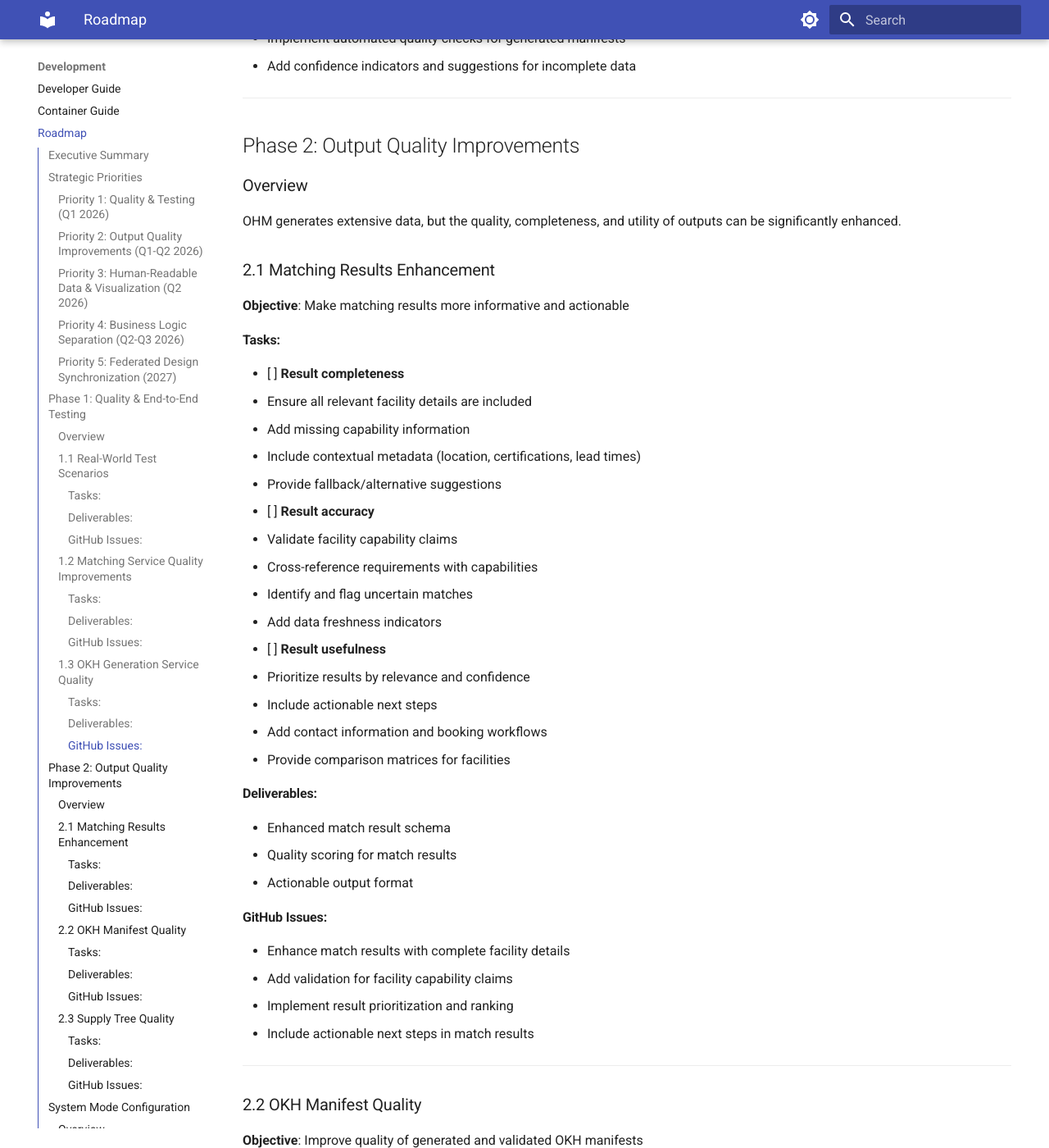
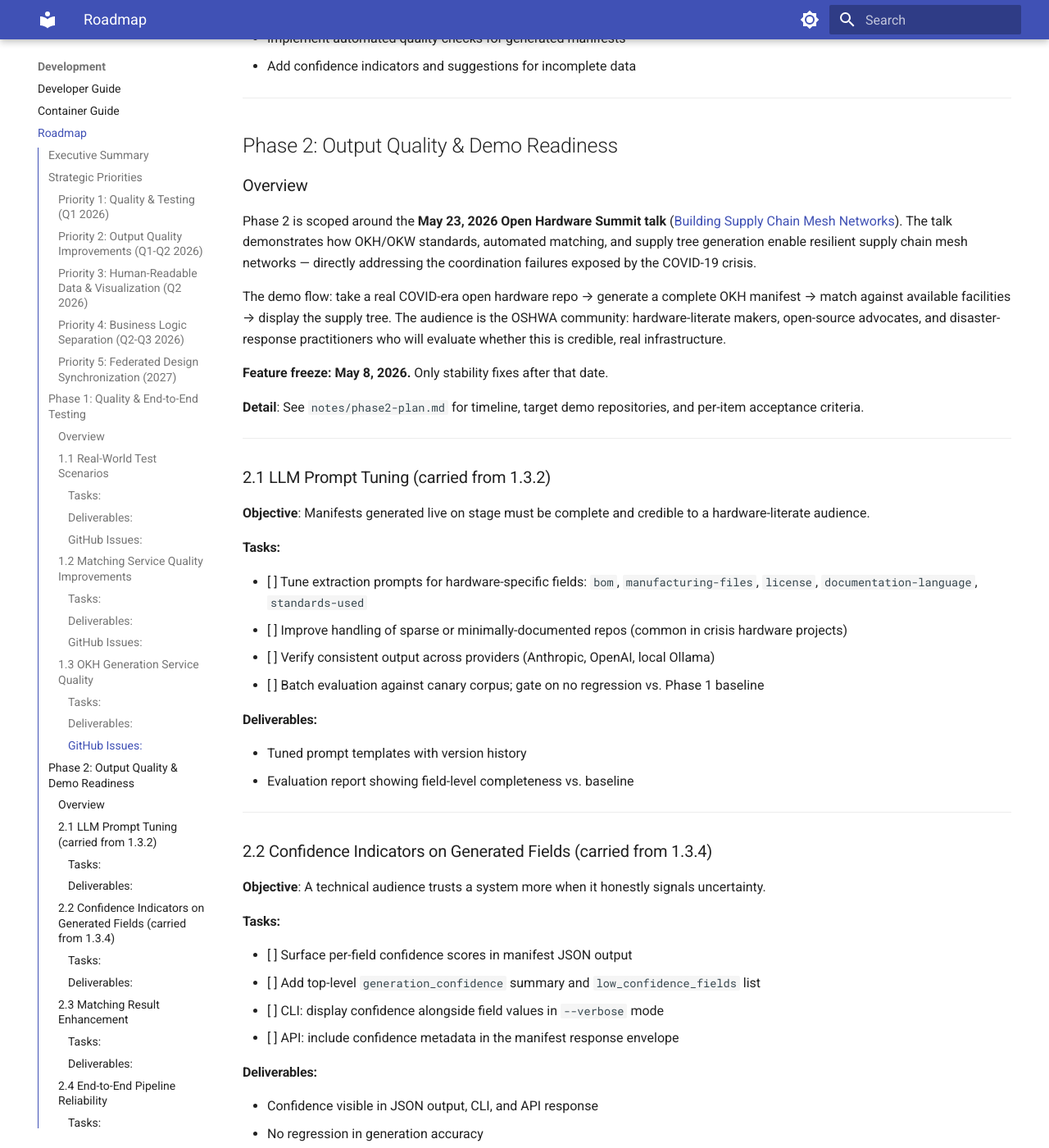
Before and after one commit to helpfulengineering/supply-graph-ai, an MkDocs documentation site: the page built from docs/development/roadmap.md, in a window 1280 px wide and 1400 px high, scrolled down 4424 px. Shown: the whole window at 82% size. Built offline with MkDocs 1.6.1 and Material for MkDocs 9.7.7, drawn with Linux system fonts in a browser that asks for light colours; some of the changed text lies outside the part shown.

Commit message:
phase 2 planning

```diff
--- a/docs/development/roadmap.md
+++ b/docs/development/roadmap.md
@@ -150,163 +150,132 @@ Core features work but lack comprehensive real-world validation. This phase esta
 
 ---
 
-## Phase 2: Output Quality Improvements
+## Phase 2: Output Quality & Demo Readiness
 
 ### Overview
-OHM generates extensive data, but the quality, completeness, and utility of outputs can be significantly enhanced.
 
-### 2.1 Matching Results Enhancement
+Phase 2 is scoped around the **May 23, 2026 Open Hardware Summit talk** ([Building Supply Chain Mesh Networks](https://2026.oshwa.org/talks/110-nathan-parker/)). The talk demonstrates how OKH/OKW standards, automated matching, and supply tree generation enable resilient supply chain mesh networks — directly addressing the coordination failures exposed by the COVID-19 crisis.
 
-**Objective**: Make matching results more informative and actionable
+The demo flow: take a real COVID-era open hardware repo → generate a complete OKH manifest → match against available facilities → display the supply tree. The audience is the OSHWA community: hardware-literate makers, open-source advocates, and disaster-response practitioners who will evaluate whether this is credible, real infrastructure.
 
-#### Tasks:
-- [ ] **Result completeness**
-  - Ensure all relevant facility details are included
-  - Add missing capability information
-  - Include contextual metadata (location, certifications, lead times)
-  - Provide fallback/alternative suggestions
+**Feature freeze: May 8, 2026.** Only stability fixes after that date.
 
-- [ ] **Result accuracy**
-  - Validate facility capability claims
-  - Cross-reference requirements with capabilities
-  - Identify and flag uncertain matches
-  - Add data freshness indicators
-
-- [ ] **Result usefulness**
-  - Prioritize results by relevance and confidence
-  - Include actionable next steps
-  - Add contact information and booking workflows
-  - Provide comparison matrices for facilities
-
-#### Deliverables:
-- Enhanced match result schema
-- Quality scoring for match results
-- Actionable output format
-
-#### GitHub Issues:
-- Enhance match results with complete facility details
-- Add validation for facility capability claims
-- Implement result prioritization and ranking
-- Include actionable next steps in match results
+**Detail**: See `notes/phase2-plan.md` for timeline, target demo repositories, and per-item acceptance criteria.
 
 ---
 
-### 2.2 OKH Manifest Quality
+### 2.1 LLM Prompt Tuning (carried from 1.3.2)
 
-**Objective**: Improve quality of generated and validated OKH manifests
+**Objective**: Manifests generated live on stage must be complete and credible to a hardware-literate audience.
 
 #### Tasks:
-- [ ] **Manifest completeness**
-  - Encourage/enforce critical field completion
-  - Suggest values for optional fields
-  - Validate cross-field consistency
-  - Provide field-level quality indicators
-
-- [ ] **Manifest accuracy**
-  - Verify technical specifications
-  - Validate standard compliance
-  - Check unit consistency
-  - Flag suspicious or unlikely values
-
-- [ ] **Manifest usability**
-  - Add helpful descriptions and documentation
-  - Provide examples for complex fields
-  - Include validation explanations
-  - Suggest improvements and best practices
+- [ ] Tune extraction prompts for hardware-specific fields: `bom`, `manufacturing-files`, `license`, `documentation-language`, `standards-used`
+- [ ] Improve handling of sparse or minimally-documented repos (common in crisis hardware projects)
+- [ ] Verify consistent output across providers (Anthropic, OpenAI, local Ollama)
+- [ ] Batch evaluation against canary corpus; gate on no regression vs. Phase 1 baseline
 
 #### Deliverables:
-- Enhanced OKH validation system
-- Manifest quality scoring
-- Automated improvement suggestions
-
-#### GitHub Issues:
-- Implement manifest completeness checking and suggestions
-- Add technical specification verification
-- Create manifest quality scoring system
-- Provide automated improvement suggestions
+- Tuned prompt templates with version history
+- Evaluation report showing field-level completeness vs. baseline
 
 ---
 
-### 2.3 Supply Tree Quality
+### 2.2 Confidence Indicators on Generated Fields (carried from 1.3.4)
 
-**Objective**: Ensure supply trees are complete, correct, and usable
+**Objective**: A technical audience trusts a system more when it honestly signals uncertainty.
 
 #### Tasks:
-- [ ] **Supply tree validation**
-  - Verify all requirements are addressed
-  - Check facility capability coverage
-  - Validate process dependencies
-  - Avoid timeline feasibility requirements in minimal mode
-
-- [ ] **Supply tree optimization**
-  - Identify bottlenecks and constraints
-  - Suggest process improvements
-  - Optimize for cost/time/quality tradeoffs
-  - Provide alternative supply tree options
-
-- [ ] **Supply tree documentation**
-  - Clear explanation of each node
-  - Reasoning for facility selections
-  - Risk assessment and mitigation
-  - Implementation guidance
+- [ ] Surface per-field confidence scores in manifest JSON output
+- [ ] Add top-level `generation_confidence` summary and `low_confidence_fields` list
+- [ ] CLI: display confidence alongside field values in `--verbose` mode
+- [ ] API: include confidence metadata in the manifest response envelope
 
 #### Deliverables:
-- Supply tree validation framework
-- Optimization algorithms
-- Comprehensive documentation templates
-
-#### GitHub Issues:
-- Implement supply tree validation system
-- Add supply tree optimization algorithms
-- Create supply tree documentation templates
-- Provide alternative supply tree suggestions
+- Confidence visible in JSON output, CLI, and API response
+- No regression in generation accuracy
 
 ---
 
-## System Mode Configuration
+### 2.3 Matching Result Enhancement
 
-### Overview
-OHM must operate in environments with limited or unreliable data (developing regions, conflict zones, disaster response). We need a centralized configuration mechanism to control how strict validations are and what minimum acceptable metrics apply when evaluating supply tree solutions.
+**Objective**: The match output is one of the two core things being demonstrated — it must be readable, complete, and credible.
 
-### Objectives
-- Provide a single, centralized “System Mode” configuration integrated with existing config management
-- Support preset modes (Minimal, Standard, Strict) and custom profiles
-- Allow any validation metric to define minimum acceptable thresholds
-
-### Tasks:
-- [ ] **Define System Mode schema**
-  - Mode identifiers (minimal, standard, strict)
-  - Per-metric minimum thresholds
-  - Flags to enable/disable validation classes
-- [ ] **Integrate with config management**
-  - Config file support and overrides
-  - Environment variable support
-  - CLI overrides for temporary mode changes
-- [ ] **Apply System Mode to validations**
-  - Supply tree validation uses mode thresholds
-  - Matching outputs and OKH quality checks respect mode settings
-  - Safe defaults for low‑data environments
-- [ ] **Preset modes**
-  - Minimal: coverage + dependency checks only
-  - Standard: adds quality context checks
-  - Strict: enables all validations and thresholds
-- [ ] **Documentation**
-  - Mode definitions and when to use them
-  - Example configuration profiles
-  - Guidance for low‑data environments
+#### Tasks:
+- [ ] Ensure all relevant facility details are included in match results (capabilities, location, certifications)
+- [ ] Improve result ranking: sort by confidence + capability coverage
+- [ ] Add a human-readable match summary per result (what matched, what was missing, overall fit)
+- [ ] API: add `match_summary` and `coverage_gaps` fields to match result schema
+- [ ] CLI: make `--explain` output the default in verbose mode
 
 #### Deliverables:
-- System Mode schema + config integration
-- Preset modes + custom profile support
+- Enhanced match result schema with ranking and summaries
+- Updated CLI verbose output
+
+---
+
+### 2.4 End-to-End Pipeline Reliability
+
+**Objective**: The full repo URL to manifest to match to supply tree flow must work without errors on stage.
+
+#### Tasks:
+- [ ] Run the full pipeline on 5 COVID-era hardware repos; document and fix any failures
+- [ ] Ensure graceful error handling at each stage (no uncaught exceptions, clear fallback messaging)
+- [ ] Verify pipeline works with both Anthropic and local Ollama model
+- [ ] Time the end-to-end flow; target under 90 seconds for live generation
+
+#### Deliverables:
+- Zero crashes on 5 target repos
+- Graceful degradation when fields cannot be extracted
+
+---
+
+### 2.5 System Mode: Minimal / Standard / Strict
+
+**Objective**: Maps directly to the disaster-response narrative. "In a crisis, you run Minimal mode — coverage and dependency checks only — because a partial supply tree in 10 seconds beats a perfect one in 10 minutes."
+
+#### Tasks:
+- [ ] Define centralized `SystemMode` config with preset modes: `minimal`, `standard`, `strict`
+- [ ] `minimal`: coverage + dependency checks only; relaxed thresholds; designed for low-data, off-grid, crisis contexts
+- [ ] `standard`: adds quality and completeness checks (current default behavior)
+- [ ] `strict`: all validations and thresholds enforced
+- [ ] CLI: `--mode minimal|standard|strict` flag
+- [ ] Apply mode to supply tree validation, matching thresholds, and manifest quality checks
+- [ ] Documentation with humanitarian use-case framing
+
+#### Deliverables:
+- System Mode schema and config integration
+- Preset modes with CLI flag
 - Validation framework updated to honor System Mode
 
-#### GitHub Issues:
-- Define System Mode schema and config integration
-- Implement preset modes and custom profiles
-- Apply System Mode to validation pipelines
-- Document System Mode usage and examples
+---
+
+### 2.6 CI Regression Hooks (carried from 1.3.1 Phase C)
+
+**Objective**: Prevent regressions in the weeks before the talk.
+
+#### Tasks:
+- [ ] Parametrized e2e tests for generation pipeline (ground-truth repos)
+- [ ] Regression flag if required-field completeness drops below Phase 1 baseline
+- [ ] CI gate on the chunked canary evaluation script
+
+#### Deliverables:
+- CI runs clean on main branch
+- Automated regression detection for generation quality
 
 ---
+
+### Deferred to Phase 3
+
+The following items from the original Phase 2 roadmap are deferred. They have lower demo impact relative to effort, or require more than 6 weeks to execute well.
+
+| Item | Notes |
+|------|-------|
+| 1.3.1 Phase B2 — ground truth expansion | Internal quality tooling; not visible in demo |
+| 1.3.3 — Automated quality checks on manifests | Internal; low demo value |
+| OKH manifest quality scoring and suggestions | Useful but not critical for demo narrative |
+| Supply tree quality optimization | Complex; current supply tree sufficient for demo |
+| Phase 3 — Visualization | High demo value but needs more than 6 weeks |
+
 
 ## Phase 3: Human-Readable Data & Visualization
 
@@ -942,19 +911,24 @@ Design versioning ensures end users can discover, validate, and pull specific ve
 
 ## Timeline & Phases
 
-### Q1 2026 (Jan-Mar)
-- **Focus**: Quality & Testing, Output Quality Improvements
+### Q1 2026 (Jan-Mar) — Phase 1 (Complete)
+- **Focus**: Quality & Testing
 - **Milestones**:
-  - Complete real-world test suite
-  - Matching service quality baseline established
-  - OKH generation improvements deployed
+  - Real-world test suite complete
+  - Matching service quality baseline established (F1 0.807 to 0.992)
+  - LLM chunking architecture implemented; all canary quality gates passing
 
-### Q2 2026 (Apr-Jun)
-- **Focus**: Human-Readable Data & Visualization, OBM Requirements
+### Q2 2026 (Apr-Jun) — Phase 2 (Active)
+- **Focus**: Output Quality & Demo Readiness
+- **Hard deadline**: May 23, 2026 — Open Hardware Summit talk
+- **Feature freeze**: May 8, 2026
 - **Milestones**:
-  - LLM summarization service live
-  - Initial visualization components deployed
-  - OBM architecture finalized
+  - LLM prompt tuning complete; generation quality improved
+  - Confidence indicators visible in manifest output
+  - Matching result enhancement with ranking and summaries
+  - System Mode (Minimal/Standard/Strict) implemented
+  - End-to-end pipeline reliable on COVID-era hardware repos
+  - Post-demo: Phase 3 scoping begins
 
 ### Q3 2026 (Jul-Sep)
 - **Focus**: OBM Implementation, OHM/OBM Integration
```
